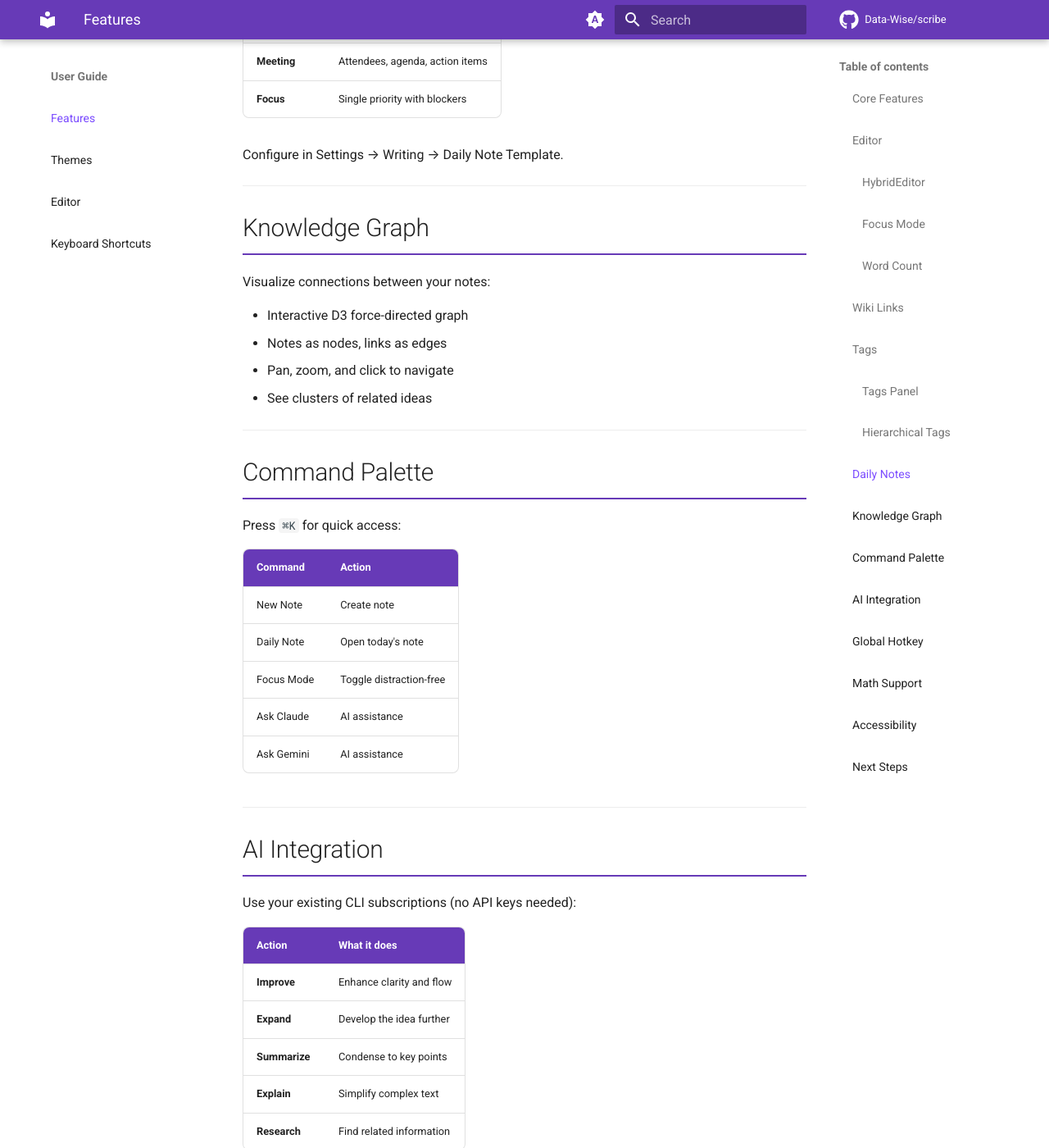
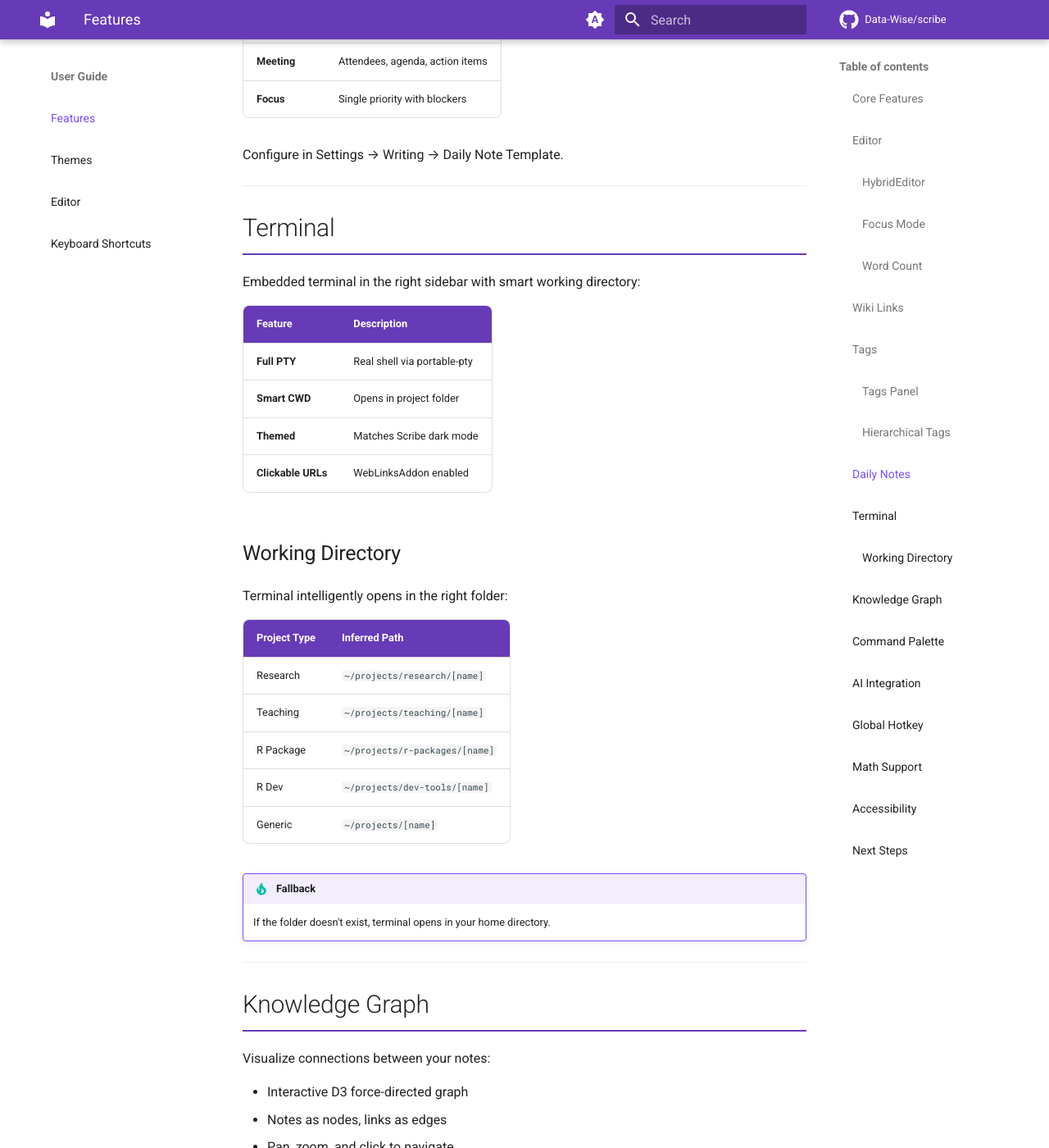
Before and after one commit to Data-Wise/scribe, an MkDocs documentation site: the page built from docs/guide/features.md, in a window 1280 px wide and 1400 px high, scrolled down 3275 px. Shown: the whole window at 82% size. Built offline with MkDocs 1.6.1 and Material for MkDocs 9.7.7, drawn with Linux system fonts in a browser that asks for light colours; comment, search, counter and statistics services are not loaded.

Commit message:
docs: Add Terminal feature documentation
- Added Terminal section to features.md (PTY, smart CWD)
- Added Sprint 26 changelog entry
- Updated CLAUDE.md status (Terminal complete)

🤖 Generated with [Claude Code](https://claude.com/claude-code)

Co-Authored-By: Claude Opus 4.5 <noreply@anthropic.com>

```diff
--- a/docs/guide/features.md
+++ b/docs/guide/features.md
@@ -131,6 +131,34 @@ Configure in Settings → Writing → Daily Note Template.
 
 ---
 
+## Terminal
+
+Embedded terminal in the right sidebar with smart working directory:
+
+| Feature | Description |
+|---------|-------------|
+| **Full PTY** | Real shell via portable-pty |
+| **Smart CWD** | Opens in project folder |
+| **Themed** | Matches Scribe dark mode |
+| **Clickable URLs** | WebLinksAddon enabled |
+
+### Working Directory
+
+Terminal intelligently opens in the right folder:
+
+| Project Type | Inferred Path |
+|--------------|---------------|
+| Research | `~/projects/research/[name]` |
+| Teaching | `~/projects/teaching/[name]` |
+| R Package | `~/projects/r-packages/[name]` |
+| R Dev | `~/projects/dev-tools/[name]` |
+| Generic | `~/projects/[name]` |
+
+!!! tip "Fallback"
+    If the folder doesn't exist, terminal opens in your home directory.
+
+---
+
 ## Knowledge Graph
 
 Visualize connections between your notes:
```
Also changed, not shown: CHANGELOG.md (+45 -0 lines), CLAUDE.md (+10 -13 lines).
